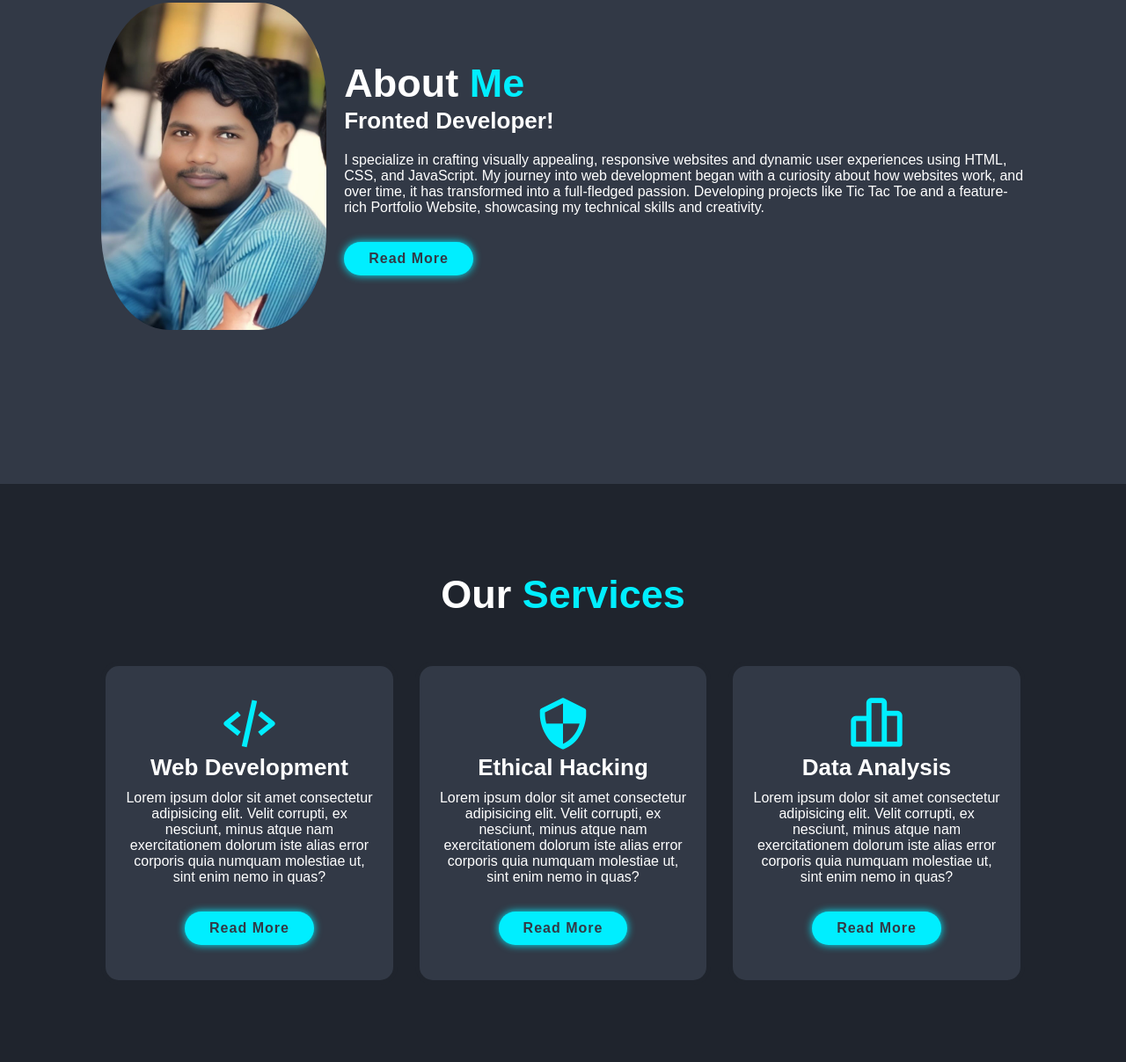
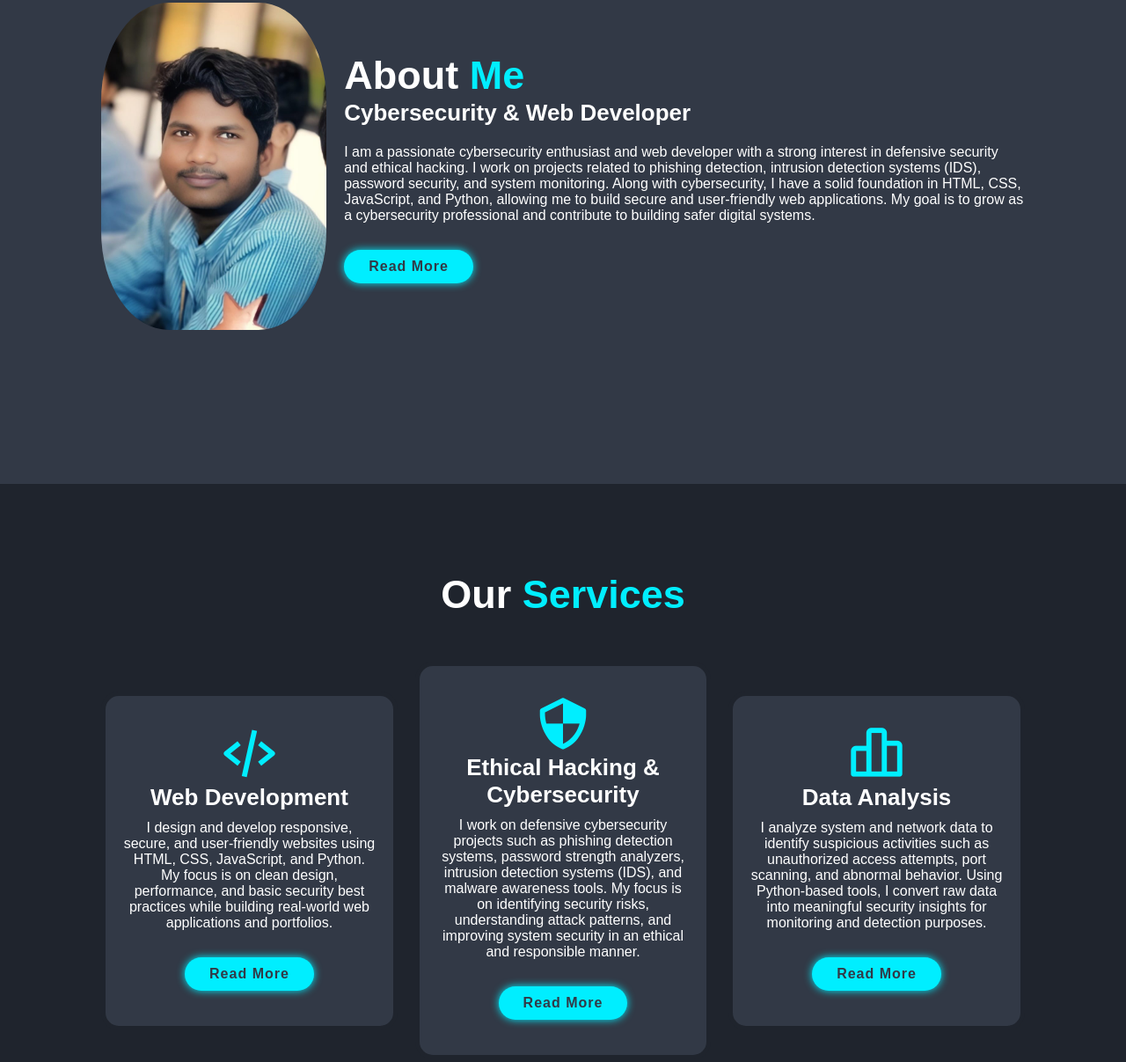
Before and after one commit to Mukund-Kumar-Gorhan/Portfolio2, a plain HTML site: page index.html in a window 1280 px wide. Shown: the part 1050-2257 px from the top of the page at 88% size. Drawn offline with nearby package versions, Linux system fonts and the light colour scheme.

Commit message:
Update index.html

```diff
--- a/index.html
+++ b/index.html
@@ -27,7 +27,7 @@
       <h3>Hello It's Me</h3>
       <h1>Mukund Kumar</h1>
       <h3>And I'm a <span class="multiple-text"></span></h3>
-      <p>"I am a Frontend Developer skilled in HTML, CSS, and JavaScript. I enjoy creating user-friendly web applications and continuously learning new technologies."</p>
+      <p>"I am a cybersecurity-focused developer with hands-on experience in building secure web applications and defensive security tools. I enjoy working on real-world cybersecurity projects such as phishing detection, intrusion detection systems, and password security tools, while continuously learning new technologies and security concepts."</p>
       <div class="social-media">
         <a href="#"><i class='bx bxl-facebook'></i></a>
         <a href="#"><i class='bx bxl-instagram'></i></a>
@@ -49,8 +49,8 @@
       </div>
       <div class="about-content">
         <h2 class="heading">About <span>Me</span></h2>
-        <h3>Fronted Developer!</h3>
-        <p>I specialize in crafting visually appealing, responsive websites and dynamic user experiences using HTML, CSS, and JavaScript. My journey into web development began with a curiosity about how websites work, and over time, it has transformed into a full-fledged passion. Developing projects like Tic Tac Toe and a feature-rich Portfolio Website, showcasing my technical skills and creativity.</p>
+        <h3>Cybersecurity & Web Developer</h3>
+        <p>I am a passionate cybersecurity enthusiast and web developer with a strong interest in defensive security and ethical hacking. I work on projects related to phishing detection, intrusion detection systems (IDS), password security, and system monitoring. Along with cybersecurity, I have a solid foundation in HTML, CSS, JavaScript, and Python, allowing me to build secure and user-friendly web applications. My goal is to grow as a cybersecurity professional and contribute to building safer digital systems.</p>
         <a href="#" class="btn">Read More</a>
       </div>
   </section>
@@ -62,21 +62,21 @@
       <div class="services-box">
         <i class='bx  bx-code-alt'></i>
         <h3>Web Development</h3>
-        <p>Lorem ipsum dolor sit amet consectetur adipisicing elit. Velit corrupti, ex nesciunt, minus atque nam exercitationem dolorum iste alias error corporis quia numquam molestiae ut, sint enim nemo in quas?</p>
+        <p>I design and develop responsive, secure, and user-friendly websites using HTML, CSS, JavaScript, and Python. My focus is on clean design, performance, and basic security best practices while building real-world web applications and portfolios.</p>
         <a href="#" class="btn">Read More</a>
       </div>
 
       <div class="services-box">
         <i class="bx bx-shield-quarter"></i>
-        <h3>Ethical Hacking</h3>
-        <p>Lorem ipsum dolor sit amet consectetur adipisicing elit. Velit corrupti, ex nesciunt, minus atque nam exercitationem dolorum iste alias error corporis quia numquam molestiae ut, sint enim nemo in quas?</p>
+        <h3>Ethical Hacking & Cybersecurity</h3>
+        <p>I work on defensive cybersecurity projects such as phishing detection systems, password strength analyzers, intrusion detection systems (IDS), and malware awareness tools. My focus is on identifying security risks, understanding attack patterns, and improving system security in an ethical and responsible manner.</p>
         <a href="#" class="btn">Read More</a>
       </div>
 
       <div class="services-box">
         <i class="bx bx-bar-chart-alt-2"></i>
         <h3>Data Analysis</h3>
-        <p>Lorem ipsum dolor sit amet consectetur adipisicing elit. Velit corrupti, ex nesciunt, minus atque nam exercitationem dolorum iste alias error corporis quia numquam molestiae ut, sint enim nemo in quas?</p>
+        <p>I analyze system and network data to identify suspicious activities such as unauthorized access attempts, port scanning, and abnormal behavior. Using Python-based tools, I convert raw data into meaningful security insights for monitoring and detection purposes.</p>
         <a href="#" class="btn">Read More</a>
       </div>
 
@@ -155,4 +155,5 @@
   <script src="https://unpkg.com/scrollreveal"></script>
   <script src="script.js"></script>
 </body>
+
 </html>
```
